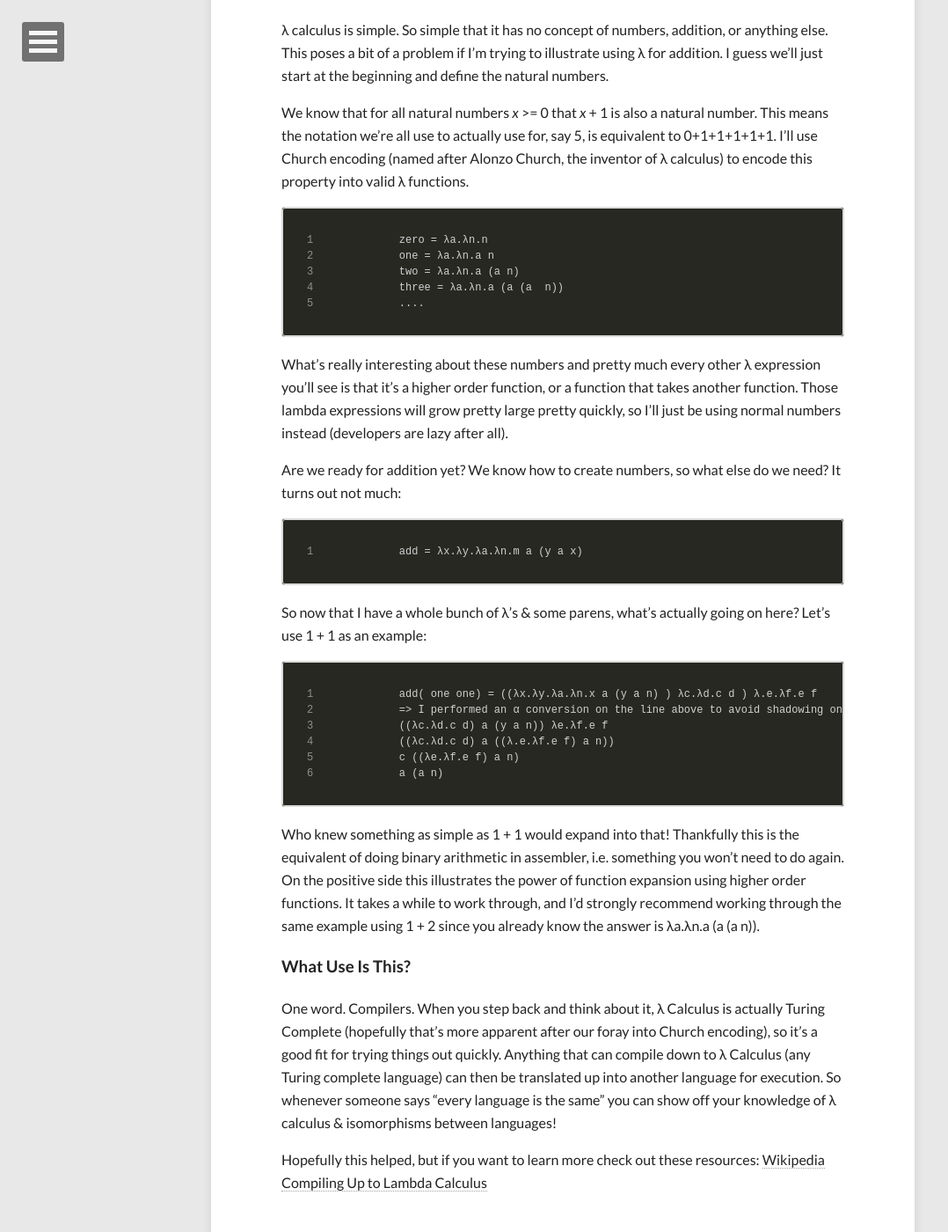
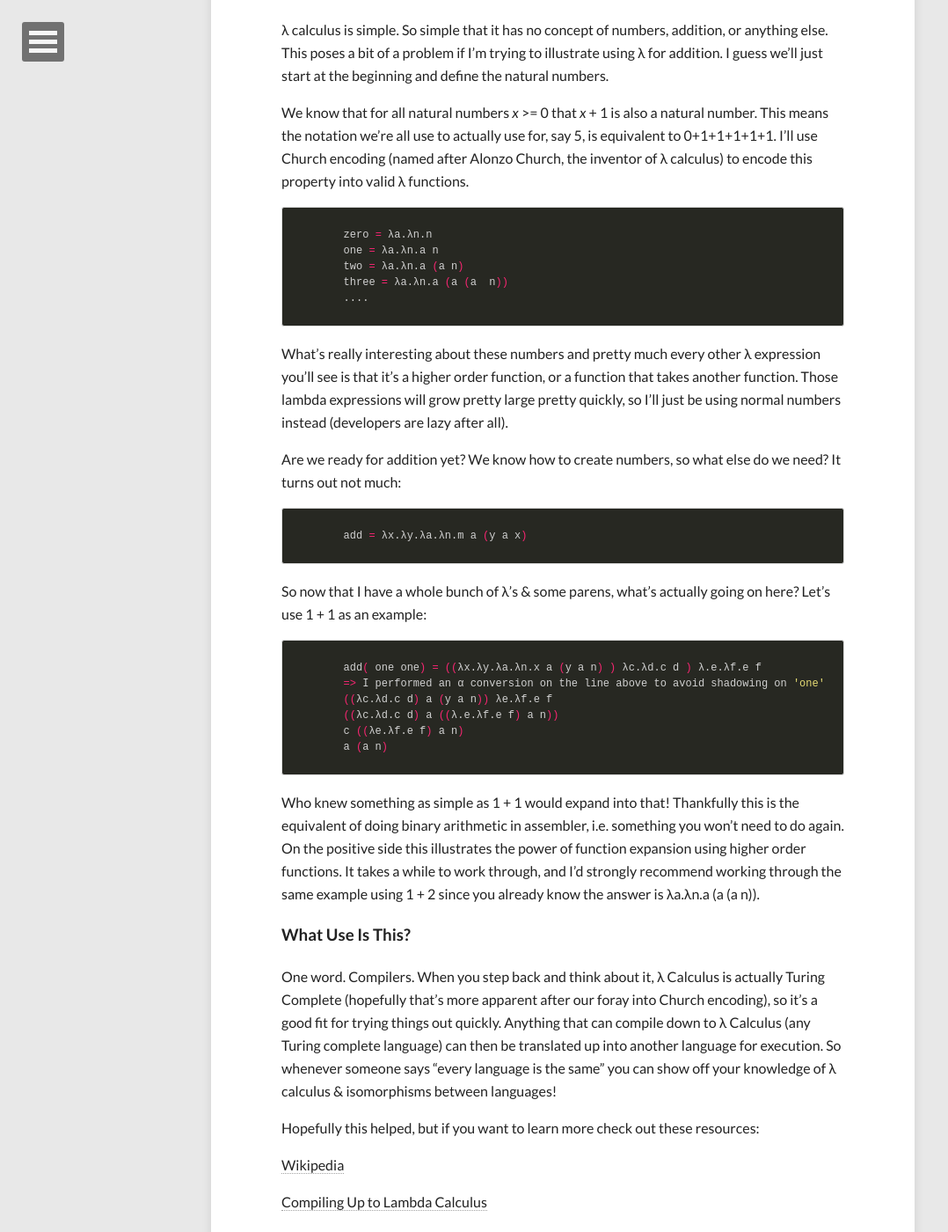
Before and after one commit to combinatorist/ChrisCoffey.github.io, a Jekyll site: the page built from _posts/math/2014-12-17-lambda-calculus-whats-it-good-for.md, in a window 1280 px wide and 1400 px high, scrolled down 720 px. Shown: the whole window at 88% size, without its empty margins (0-1078 px from the left). Built offline with Jekyll 4.4.1, drawn with Linux system fonts in a browser that asks for light colours; nearby versions of some CDN libraries; comment, search, counter and statistics services are not loaded.

Commit message:
fix highlighting

````diff
--- a/_posts/math/2014-12-17-lambda-calculus-whats-it-good-for.md
+++ b/_posts/math/2014-12-17-lambda-calculus-whats-it-good-for.md
@@ -34,28 +34,33 @@ For more info on these just take a peek back at my earlier post.
 λ calculus is simple. So simple that it has no concept of numbers, addition, or anything else. This poses a bit of a problem if I'm trying to illustrate using λ for addition. I guess we'll just start at the beginning and define the natural numbers.
 
 We know that for all natural numbers  *x* >= 0 that *x* + 1 is also a natural number. This means the notation we're all use to actually use for, say 5, is equivalent to 0+1+1+1+1+1. I'll use Church encoding (named after Alonzo Church, the inventor of λ calculus) to encode this property into valid λ functions.
-```
+
+{% highlight bash %}
 	zero = λa.λn.n
 	one = λa.λn.a n
 	two = λa.λn.a (a n)
 	three = λa.λn.a (a (a  n))
 	....
-```
+{% endhighlight %}
+
 What's really interesting about these numbers and pretty much every other λ expression you'll see is that it's a higher order function, or a function that takes another function. Those lambda expressions will grow pretty large pretty quickly, so I'll just be using normal numbers instead (developers are lazy after all).
 
 Are we ready for addition yet? We know how to create numbers, so what else do we need? It turns out not much:
-```
+
+{% highlight bash %}
 	add = λx.λy.λa.λn.m a (y a x)
-```
+{% endhighlight %}
+
 So now that I have a whole bunch of λ's & some parens, what's actually going on here? Let's use 1 + 1 as an example:
-```
+
+{% highlight bash %}
 	add( one one) = ((λx.λy.λa.λn.x a (y a n) ) λc.λd.c d ) λ.e.λf.e f
 	=> I performed an α conversion on the line above to avoid shadowing on 'one'
 	((λc.λd.c d) a (y a n)) λe.λf.e f
 	((λc.λd.c d) a ((λ.e.λf.e f) a n))
 	c ((λe.λf.e f) a n)
 	a (a n)
-```
+{% endhighlight %}
 
 Who knew something as simple as 1 + 1 would expand into that! Thankfully this is the equivalent of doing binary arithmetic in assembler, i.e. something you won't need to do again. On the positive side this illustrates the power of function expansion using higher order functions. It takes a while to work through, and I'd strongly recommend working through the same example using 1 + 2 since you already know the answer is λa.λn.a (a (a n)).
 
@@ -63,5 +68,7 @@ Who knew something as simple as 1 + 1 would expand into that! Thankfully this is
 One word. Compilers. When you step back and think about it, λ Calculus is actually Turing Complete (hopefully that's more apparent after our foray into Church encoding), so it's a good fit for trying things out quickly. Anything that can compile down to λ Calculus (any Turing complete language) can then be translated up into another language for execution. So whenever someone says "every language is the same" you can show off your knowledge of λ calculus & isomorphisms between languages!
 
 Hopefully this helped, but if you want to learn more check out these resources:
+
 [Wikipedia](http://en.wikipedia.org/wiki/Lambda_calculus)
+
 [Compiling Up to Lambda Calculus](http://matt.might.net/articles/compiling-up-to-lambda-calculus/)
````
Also changed, not shown: 8 other files.
